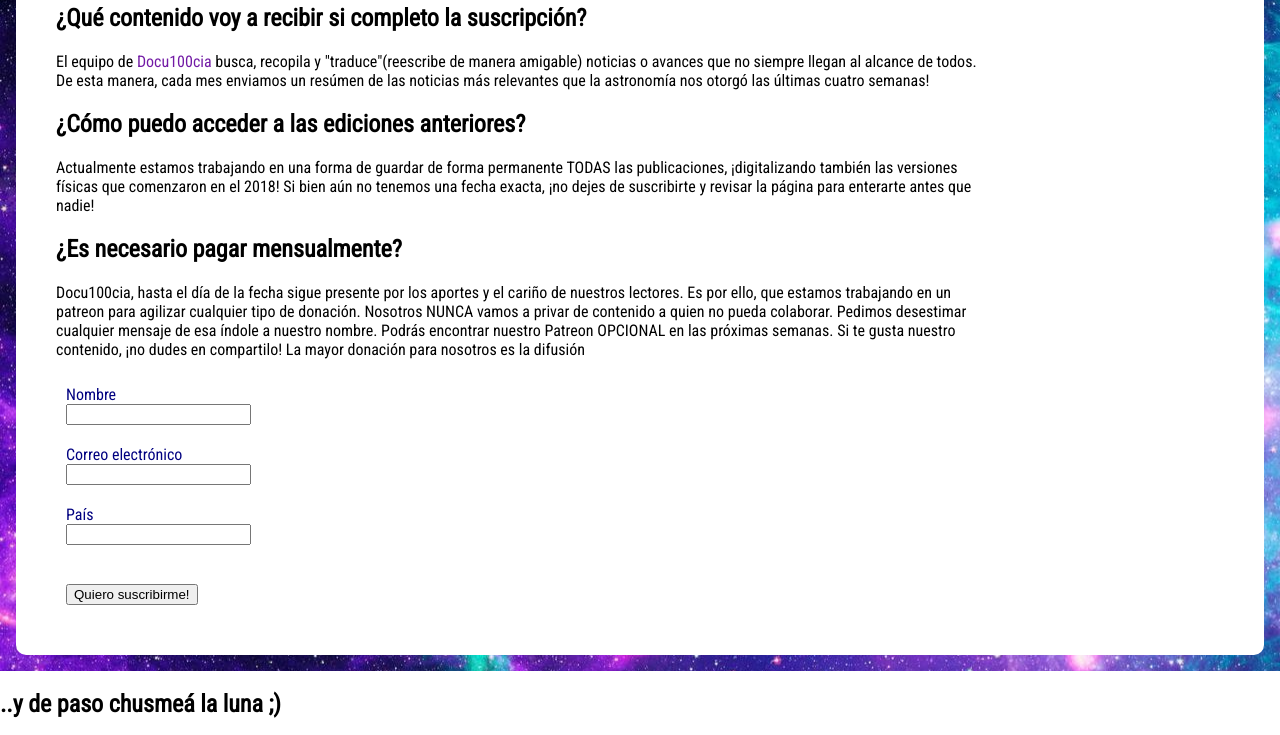
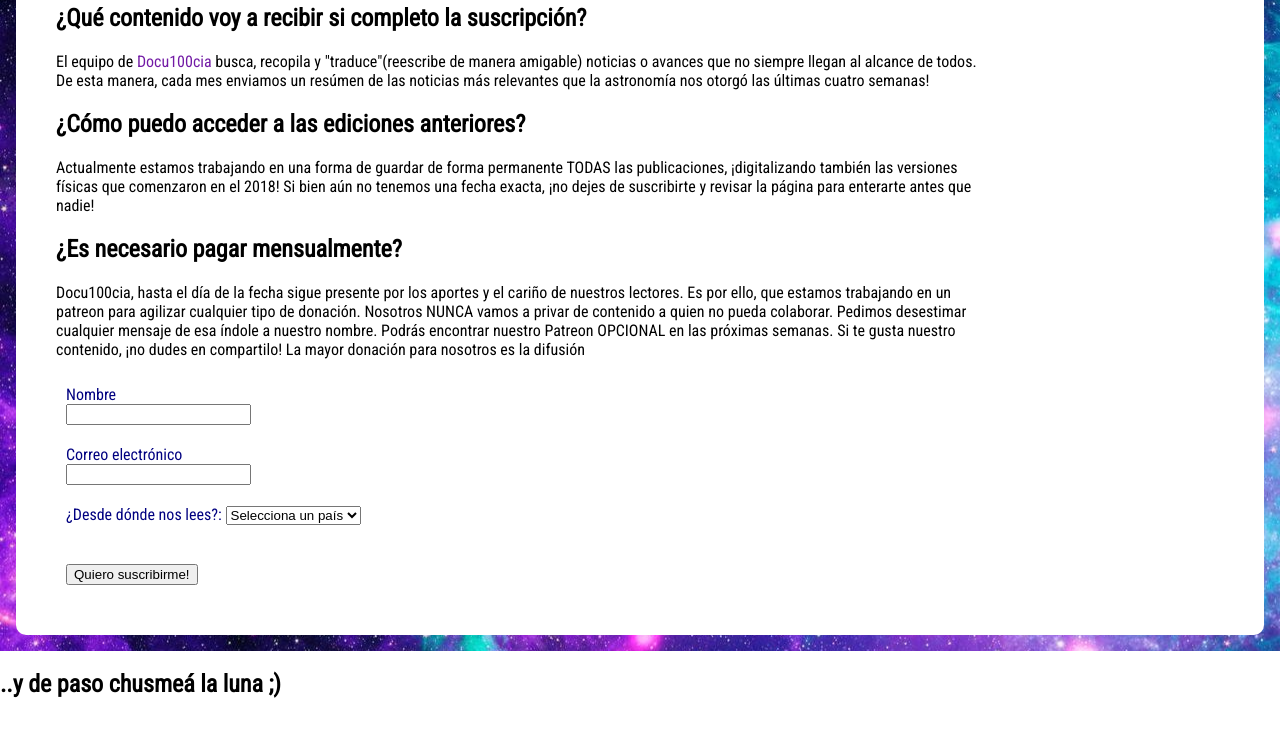
Before and after one commit to niicoferreyra93/ASTRO100CIACAC, a plain HTML site: page TPOGRUPAL/pages/Newsletter.html in a window 1280 px wide. Shown: the part 328-1063 px from the top of the page. Drawn offline with Linux system fonts and the light colour scheme; grey boxes are pictures that could not be loaded.

Commit message:
Update Newsletter.html

```diff
--- a/TPOGRUPAL/pages/Newsletter.html
+++ b/TPOGRUPAL/pages/Newsletter.html
@@ -60,8 +60,17 @@
                     <input type="email" name="email" id="email" required>
                 </div>
                 <div class="formu">
-                    <label for="pais">País</label><br>
-                    <input type="pais" name="pais" id="pais" required>
+                    <label for="pais">¿Desde dónde nos lees?:</label>
+                     <select name="pais" id="pais" required>
+                         <option value="">Selecciona un país</option>
+                         <option value="Argentina">Argentina</option>
+                         <option value="Chile">Chile</option>
+                         <option value="Uruguay">Uruguay</option>
+                         <option value="Paraguay">Paraguay</option>
+                         <option value="Bolivia">Bolivia</option>
+                         <option value="Otro/LATAM">Otro/LATAM</option>
+                         <option value="Otro/No LATAM">Otro/No LATAM</option>
+                     </select>
                 </div>
                 <div class="formu" id="suscribirme"><br>
                     <input type="submit" value="Quiero suscribirme!">
```
